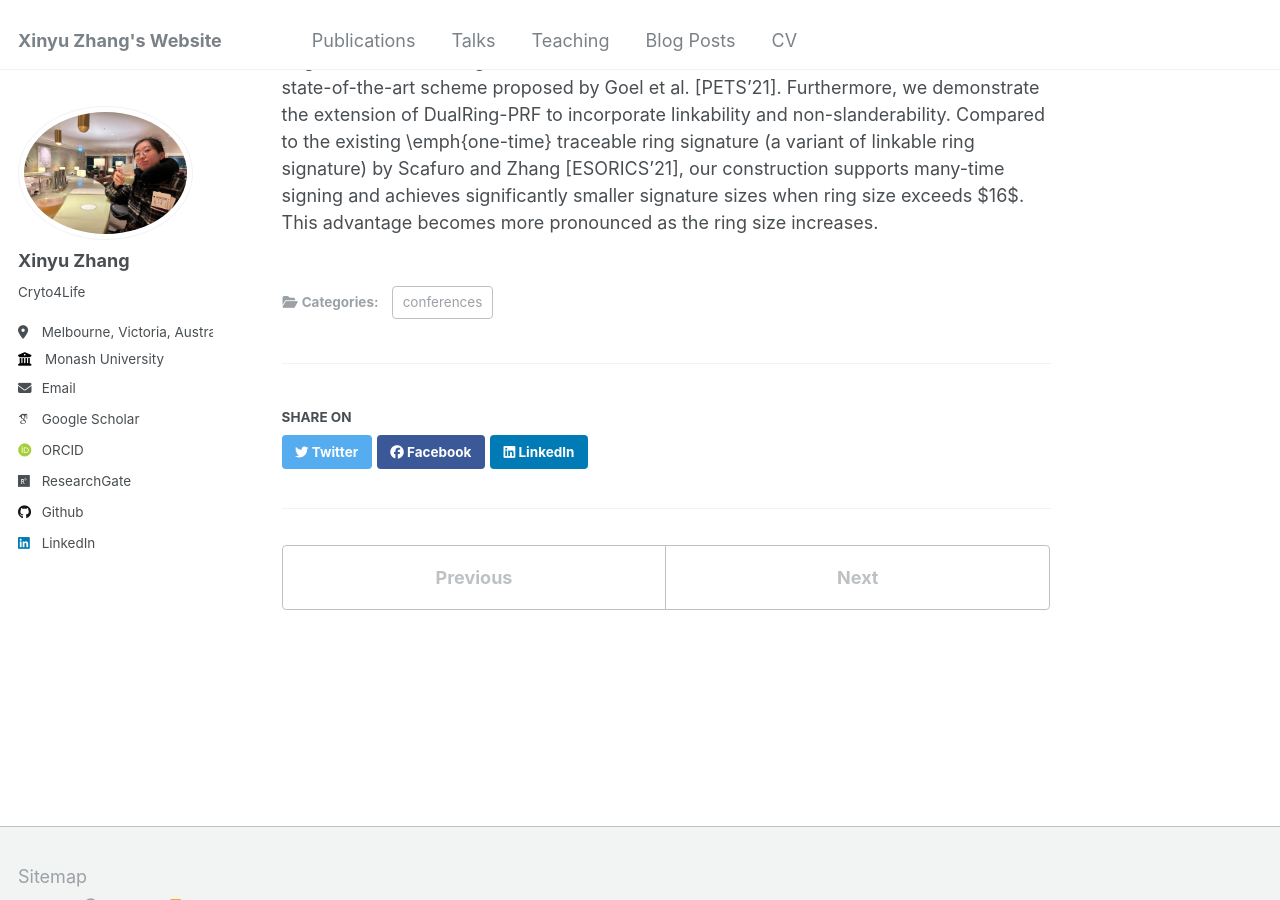
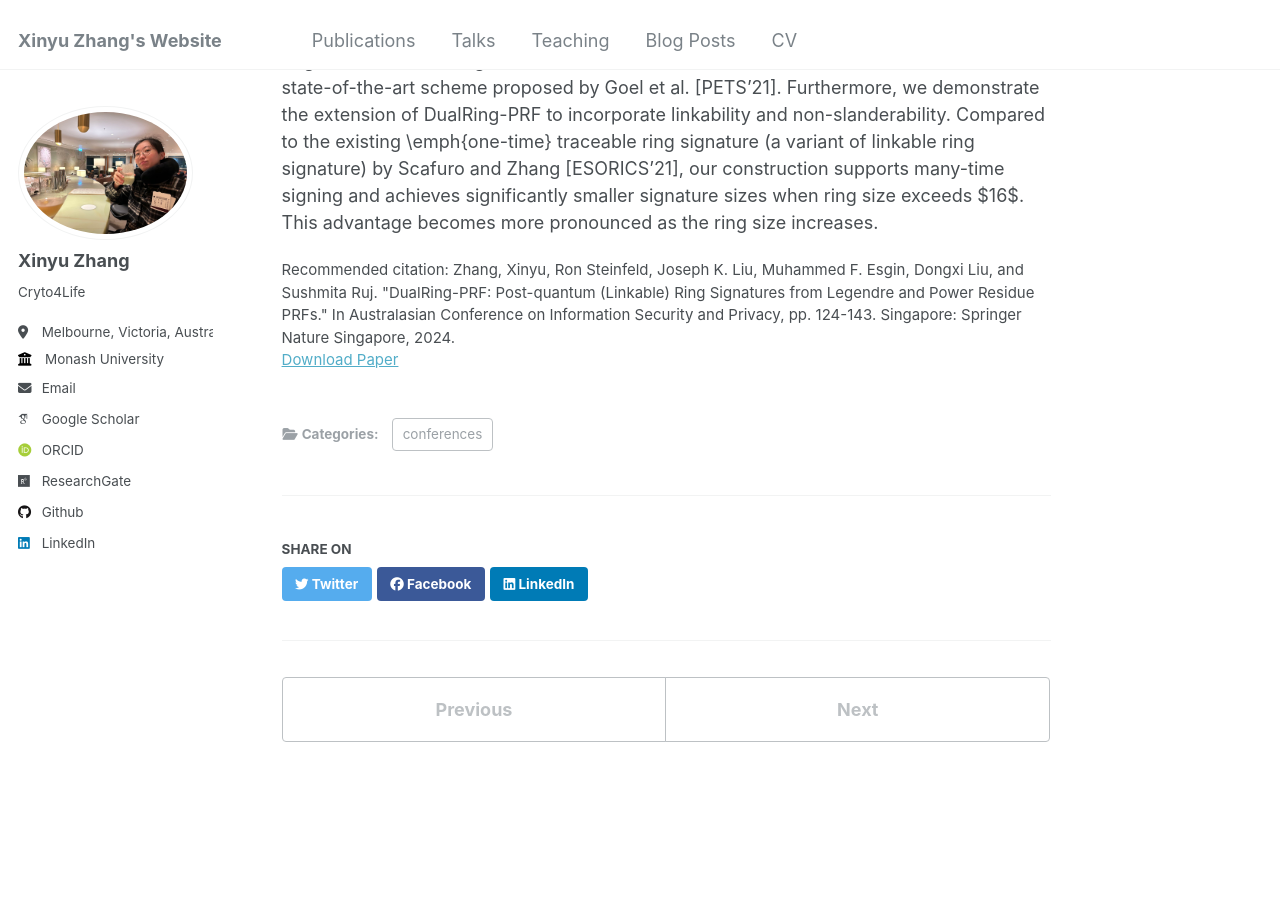
Before and after one commit to cryptome-xyz/cryptome-xyz.github.io, a Jekyll site: the page built from _publications/DualRing_PRF.md, in a window 1280 px wide and 900 px high, scrolled down 585 px. Built offline with Jekyll 4.4.1, drawn with Linux system fonts in a browser that asks for light colours; some web fonts are replaced.

Commit message:
Update DualRing_PRF.md

```diff
--- a/_publications/DualRing_PRF.md
+++ b/_publications/DualRing_PRF.md
@@ -3,12 +3,12 @@ title: "DualRing-PRF: Post-Quantum (Linkable) Ring Signatures from Legendre and
 collection: publications
 category: conferences
 permalink: /publication/DualRing_PRF
-year: 2024
+date: 2024-07-16
 venue: 'The 29th Australasian Conference on Information Security and Privacy (ACISP 2024)'
-Page: 124 -- 143
-Publisher: Springer Nature Singapore
+page: 124 -- 143
+publisher: Springer Nature Singapore
 paperurl: 'https://link.springer.com/chapter/10.1007/978-981-97-5028-3_7'
-Authors: 'Xinyu Zhang, Ron Steinfeld, Joseph Liu, Muhammed Esgin, Dongxi Liu, and Sushmita Ruj'
+citation: 'Zhang, Xinyu, Ron Steinfeld, Joseph K. Liu, Muhammed F. Esgin, Dongxi Liu, and Sushmita Ruj. "DualRing-PRF: Post-quantum (Linkable) Ring Signatures from Legendre and Power Residue PRFs." In Australasian Conference on Information Security and Privacy, pp. 124-143. Singapore: Springer Nature Singapore, 2024.'
 ---
 
 Ring signatures are one of the crucial cryptographic primitives used in the design of privacy-preserving systems. Such a signature scheme allows a signer to anonymously sign a message on behalf of a spontaneously formed group. It not only ensures the authenticity of the message but also conceals the true signer within the group. An important extension of ring signatures is \textit{linkable} ring signatures, which prevent a signer from signing twice without being detected (under some constraints). Linkable ring signatures offer advantages in applications where full anonymity might jeopardise the intended purpose, such as privacy-oriented cryptocurrencies like Monero.
```
